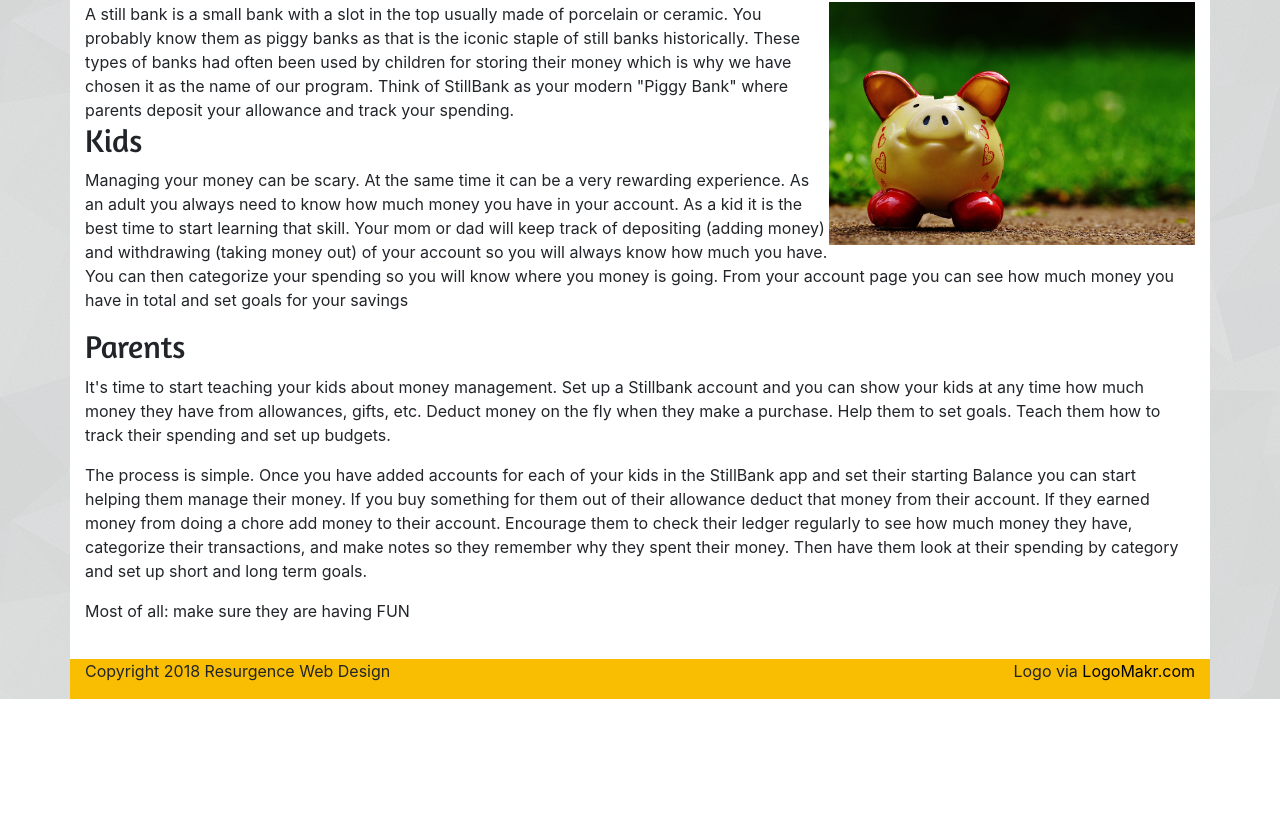
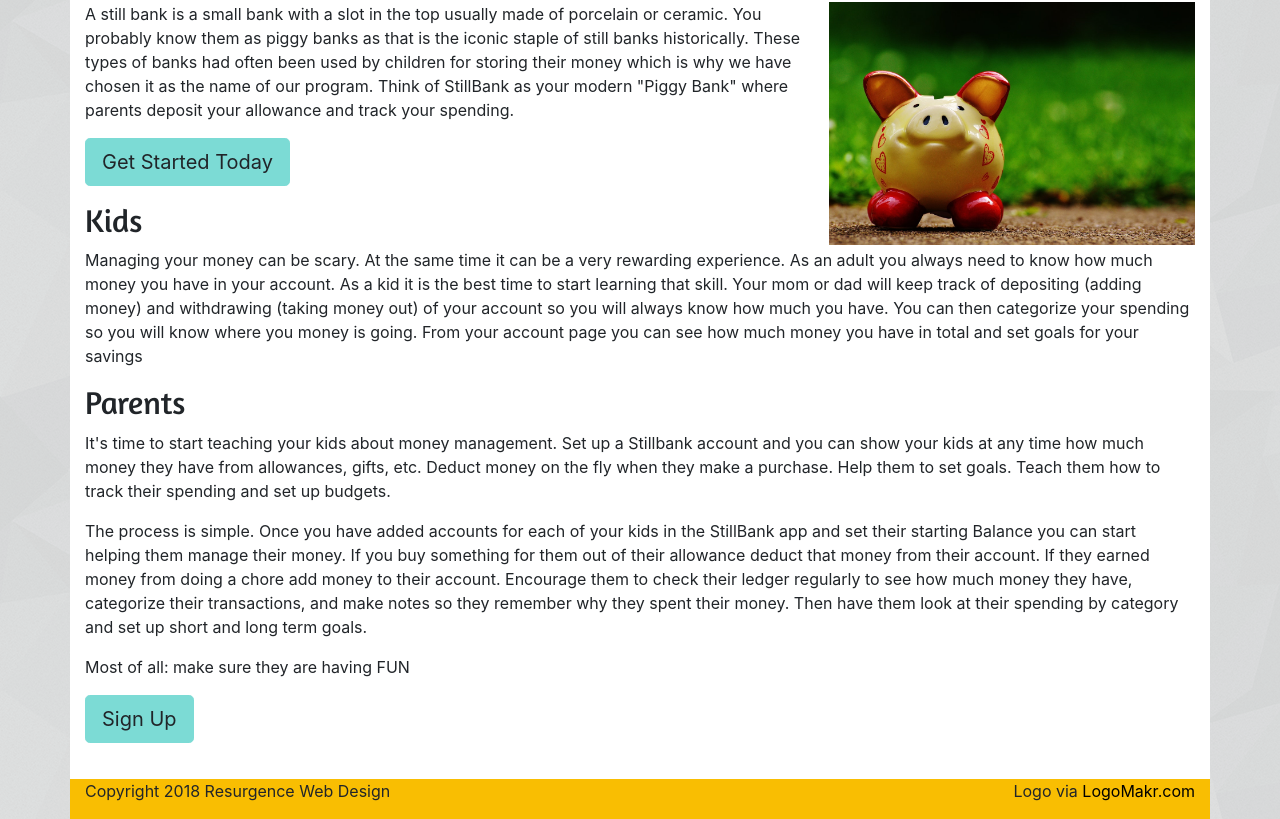
Before and after one commit to ignoreintuition/stillbank, a Vue app: page /#/ in a window 1280 px wide. Shown: the part 311-1130 px from the top of the page. Before the commit the page ends 1010 px from the top, so only its background shows below. Built offline with nearby package versions, Linux system fonts and the light colour scheme.

Commit message:
Password Management

```diff
--- a/src/components/Account.vue
+++ b/src/components/Account.vue
@@ -13,11 +13,14 @@
           </div>
           <div class="form-group">
             <label for="password" class="form-control-label"> Password </label>
-            <input readonly id="password" type="password" class="col-6 form-control" v-model=data.password required> </input>
+            <input id="password" type="password" class="col-6 form-control" required> </input>
           </div>
           <div class="form-group">
             <label for="total" class="form-control-label"> Total </label>
             <input readonly id="total" class="col-6 form-control" required :value="formatCurrency(data.total)">  </input>
+          </div>
+          <div>
+            <button type="submit" class="btn btn-primary"> Update </button>
           </div>
         </form>
       </div>
@@ -46,6 +49,12 @@ export default {
       const val = (value / 1).toFixed(2);
       return `$${val.toString()}`;
     },
+    handleSubmit(evt) {
+      evt.preventDefault();
+      const url = `${process.env.REST_API}/updatePassword/${this.data.accountID}`;
+      const pw = (document.getElementById("password").value);
+      $.post(url, {'password': pw});
+    },
   },
   created() {
     this.data.acctID = sessionStorage.getItem('sb.acctID');
--- a/src/components/Home.vue
+++ b/src/components/Home.vue
@@ -11,7 +11,8 @@
       A still bank is a small bank with a slot in the top usually made of porcelain or ceramic.  You probably know them as
       piggy banks as that is the iconic staple of still banks historically.  These types of banks had often been used
       by children for storing their money which is why we have chosen it as the name of our program.  Think of StillBank
-      as your modern "Piggy Bank" where parents deposit your allowance and track your spending.
+      as your modern "Piggy Bank" where parents deposit your allowance and track your spending.</p>
+      <p><button class="btn btn-primary btn-lg" data-toggle="modal" data-target="#signupModal" > Get Started Today</button></p>
       <h2> Kids </h2>
       <p> Managing your money can be scary.  At the same time it can be a very rewarding experience.
       As an adult you always need to know how much money you have in your account.  As a kid it is the best time
@@ -30,6 +31,7 @@
       look at their spending by category and set up short and long term goals.
       </p>
       <p> Most of all: make sure they are having FUN </p>
+      <p><button class="btn btn-primary btn-lg" data-toggle="modal" data-target="#signupModal" > Sign Up </button></p>
     </div>
     <!-- Login Modal -->
     <div class="modal fade" id="loginModal" tabindex="-1" role="dialog" aria-labelledby="exampleModalLabel" aria-hidden="true">
@@ -74,8 +76,7 @@
               </button>
           </div>
             <div class="modal-body">
-              Stillbank is currently in closed beta.  If you would like to be included as a beta tester
-              email <a href="mailto:brian@resurgencewebdesign.com">brian@resurgencewebdesign.com</a>.
+              Stillbank is now in open beta.  If you would like to sign up please contact Brian: <a href="mailto:brian@resurgencewebdesign.com?subject=Stillbank%20Open%20Beta">brian@resurgencewebdesign.com</a>.
             </div>
             <div class="modal-footer">
               <button type="button" class="btn btn-secondary" data-dismiss="modal">Close</button>
```
Also changed, not shown: 2 other files (tests, documents, lock files or other folders).
